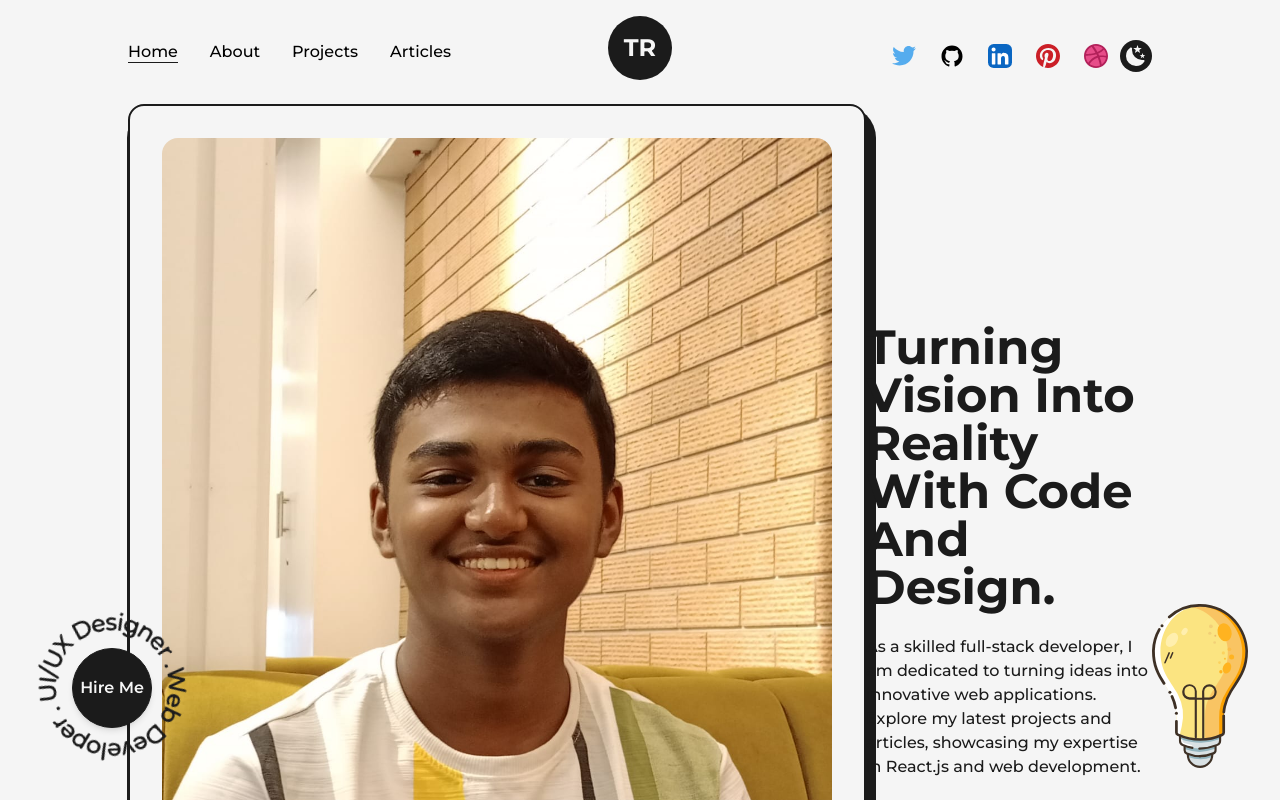
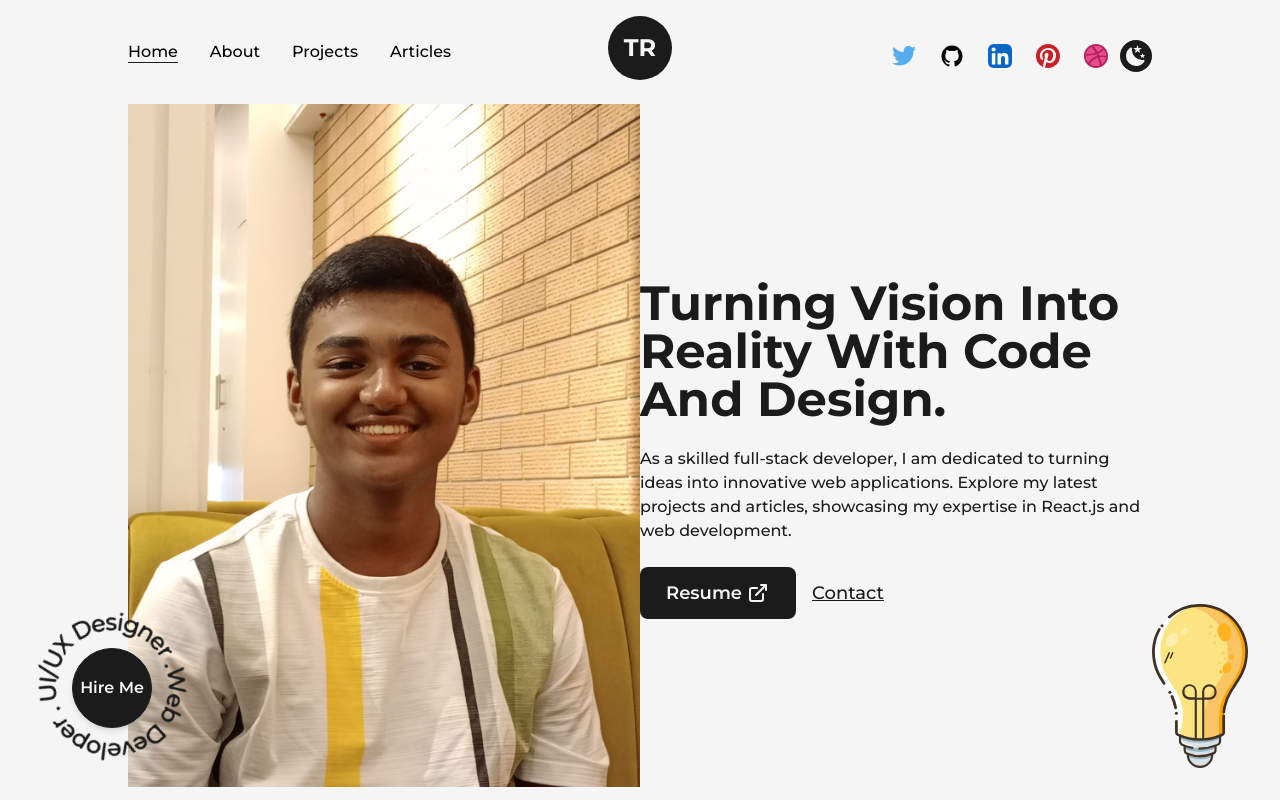
Before and after one commit to TausurRahaman/portfolio, a Next.js app: page / in a window 1280 px wide. Shown: the top 800 px of the page. Built offline with nearby package versions, Linux system fonts and the light colour scheme.

Commit message:
Update index.js

```diff
--- a/pages/index.js
+++ b/pages/index.js
@@ -20,14 +20,12 @@ export default function Home() {
       <main className='flex items-center text-dark w-full min-h-screen dark:text-light'>
         <Layout className='pt-0 md:pt-16 sm:pt-8'>
           <div className="flex items-center justify-between w-full lg:flex-col">
-            <div className='col-span-3 md:order-1 relative h-max rounded-2xl border-2 border-solid border-dark bg-light p-8 dark:bg-dark dark:border-light xl:col-span-4 md:col-span-8'>
-              <div className='absolute top-0 -right-3 -z-10 w-[102%] h-[103%] rounded-[2rem] bg-dark dark:bg-light' />
-              <Image src={profilePicture} alt="Tausur"
+            <div className='w-1/2 md:w-full'>
+              <Image src={profilePicture} alt='Tausur' priority
                 sizes='(max-width: 768px) 100vw,
               (max-width: 1200px) 50vw,
-              33vw'
-                priority
-                className="w-full h-auto rounded-2xl" />
+              50vw'
+                className='w-full h-auto lg:hidden md:inline-block md:w-full' />
             </div>
             <div className='w-1/2 flex flex-col items-center self-center lg:w-full lg:text-center'>
               <AnimatedText text={'Turning Vision Into Reality With Code And Design.'} className='!text-5xl !text-left xl:!text-5xl lg:!text-center lg:!text-6xl md:!text-5xl sm:!text-3xl' />
```
